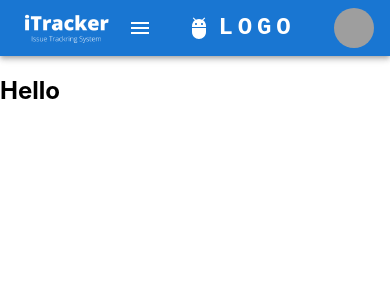
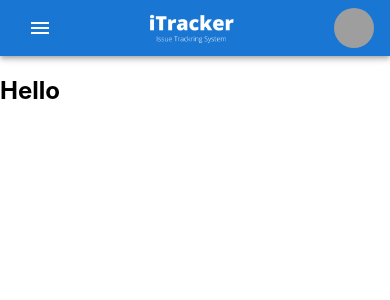
Before and after one commit to md-najmul-haque/itracker, a React (Create React App) app: page / in a window 390 px wide. Shown: the top 300 px of the page. Built offline with nearby package versions, Linux system fonts and the light colour scheme; grey boxes are pictures that could not be loaded.

Commit message:
responsive logo position fixed

```diff
--- a/src/Pages/Shared/Navbar/Navbar.tsx
+++ b/src/Pages/Shared/Navbar/Navbar.tsx
@@ -40,7 +40,7 @@ const Navbar = () => {
         <AppBar position="static">
             <Container maxWidth="xl">
                 <Toolbar disableGutters>
-                    <img style={{ width: '100px' }} src={logo} alt="logo" />
+
                     <Typography
                         variant="h6"
                         noWrap
@@ -56,7 +56,7 @@ const Navbar = () => {
                             textDecoration: 'none',
                         }}
                     >
-
+                        <img style={{ width: '100px' }} src={logo} alt="logo" />
                     </Typography>
 
                     <Box sx={{ flexGrow: 1, display: { xs: 'flex', md: 'none' } }}>
@@ -95,7 +95,7 @@ const Navbar = () => {
                             ))}
                         </Menu>
                     </Box>
-                    <AdbIcon sx={{ display: { xs: 'flex', md: 'none' }, mr: 1 }} />
+
                     <Typography
                         variant="h5"
                         noWrap
@@ -112,7 +112,7 @@ const Navbar = () => {
                             textDecoration: 'none',
                         }}
                     >
-                        LOGO
+                        <img style={{ width: '100px' }} src={logo} alt="logo" />
                     </Typography>
                     <Box sx={{ flexGrow: 1, display: { xs: 'none', md: 'flex' } }}>
                         {pages.map((page) => (
```
